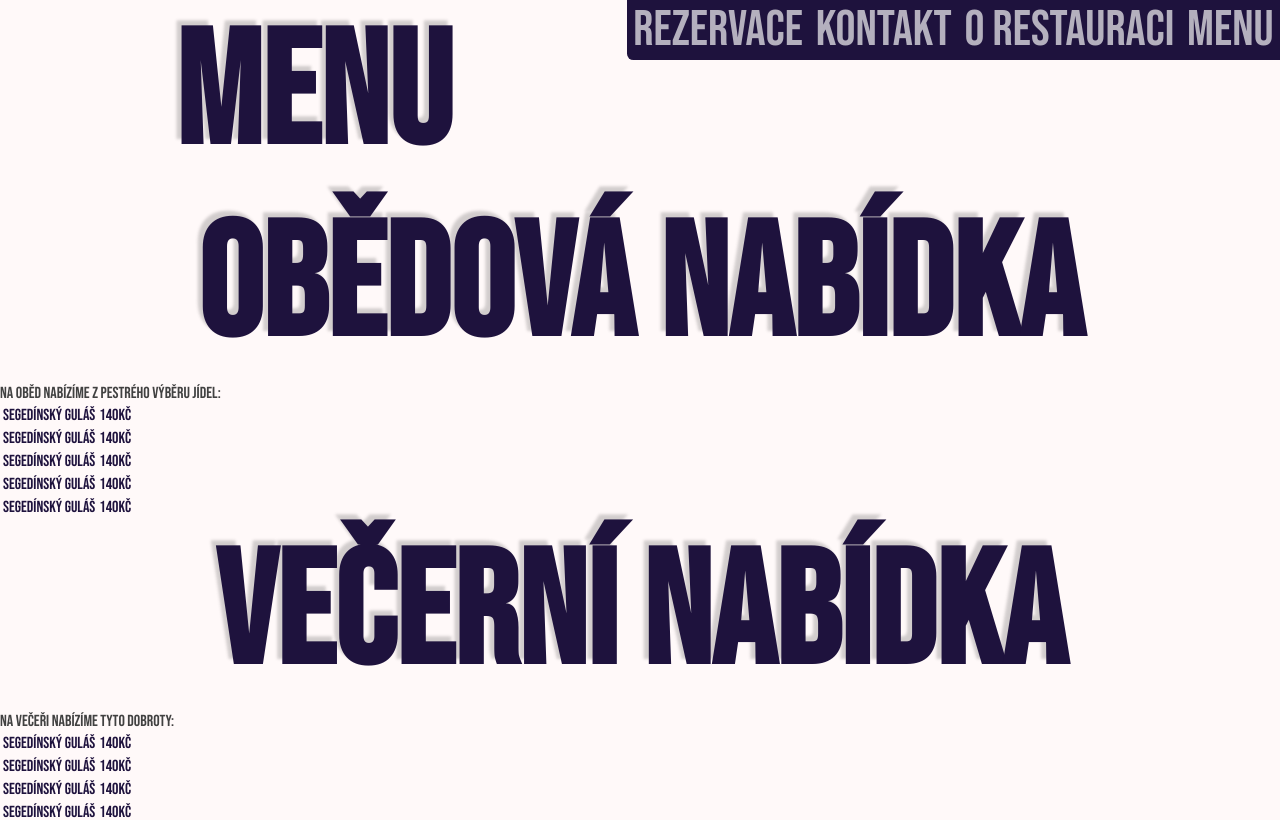
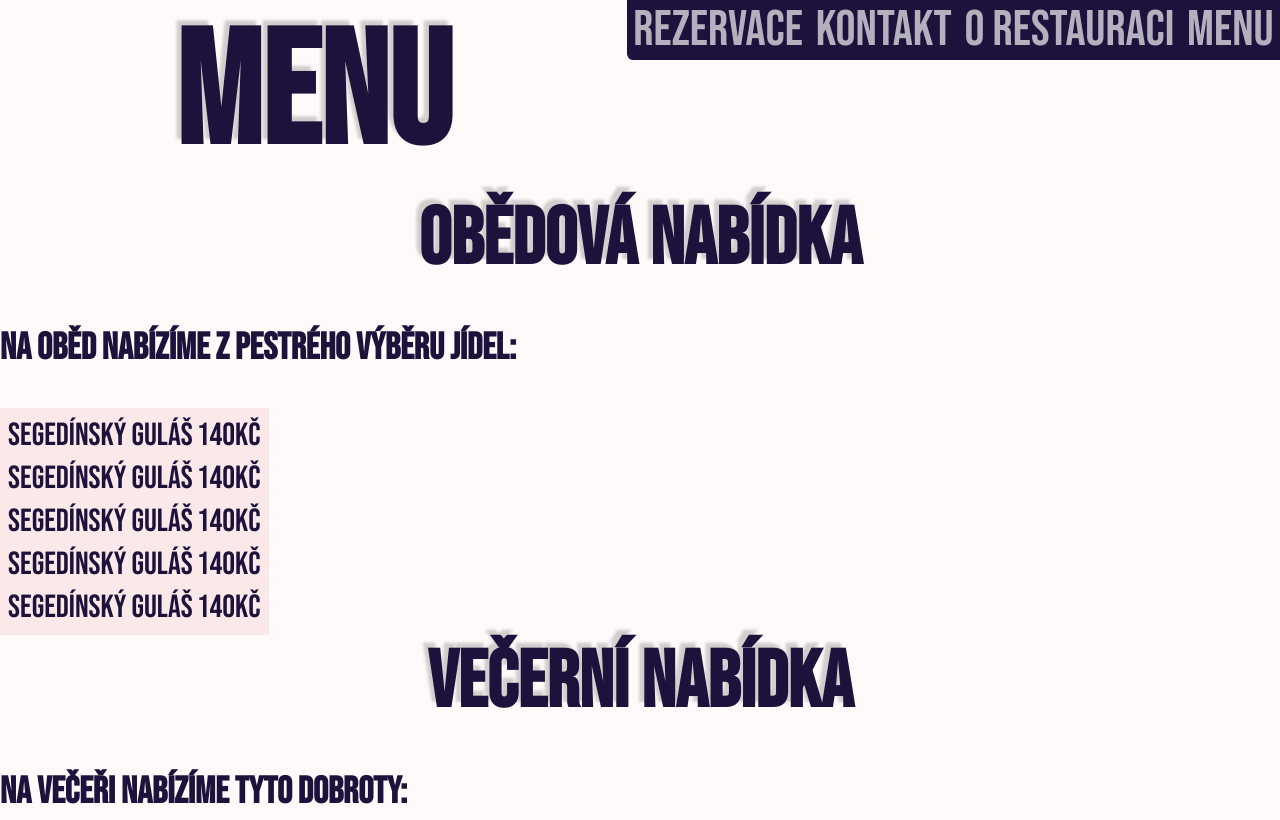
Before and after one commit to divear/fake-restaurant-site, a Next.js app: page /menu in a window 1280 px wide. Shown: the top 820 px of the page. Built offline with nearby package versions, Linux system fonts and the light colour scheme.

Commit message:
table style

```diff
--- a/pages/menu.tsx
+++ b/pages/menu.tsx
@@ -2,14 +2,14 @@ import React from 'react'
 
 function Menu() {
     return (
-        <div>
+        <div className='menu'>
             <title>Menu</title>
             <h1 className='pageHeader'>Menu</h1>
 
             <div id="obedovaNabidka">
 
-                <h1 className='pageHeader'>Obědová nabídka</h1>
-                <p>Na oběd nabízíme z pestrého výběru jídel:</p>
+                <h1 className='smallPageHeader'>Obědová nabídka</h1>
+                <h3>Na oběd nabízíme z pestrého výběru jídel:</h3>
                 <table>
                     <tr>
                         <td>Segedínský guláš</td>
@@ -35,8 +35,8 @@ function Menu() {
             </div>
             <div id="vecerniNabidka">
 
-                <h1 className='pageHeader'>Večerní nabídka</h1>
-                <p>Na večeři nabízíme tyto dobroty:</p>
+                <h1 className='smallPageHeader'>Večerní nabídka</h1>
+                <h3>Na večeři nabízíme tyto dobroty:</h3>
                 <table>
                     <tr>
                         <td>Segedínský guláš</td>
--- a/styles/globals.css
+++ b/styles/globals.css
@@ -59,6 +59,12 @@ input {
 article {
 	font-size: 2rem;
 }
+table {
+	background-color: var(--bg2);
+	padding: 0.4vw;
+	border: 0.2vw;
+	text-align: center;
+}
 .floatRight {
 	float: right;
 }
@@ -81,7 +87,6 @@ article {
 .pageHeader {
 	font-size: 10rem;
 	text-shadow: -5px -5px 3px #4141413d;
-	--text: ;
 	text-align: center;
 	margin: 0;
 	padding: 0;
@@ -187,3 +192,13 @@ article {
 .galerie img {
 	width: 80%;
 }
+.menu {
+	font-size: 2rem;
+}
+.smallPageHeader {
+	font-size: 5rem;
+	text-shadow: -5px -5px 3px #4141413d;
+	text-align: center;
+	margin: 0;
+	padding: 0;
+}
```
